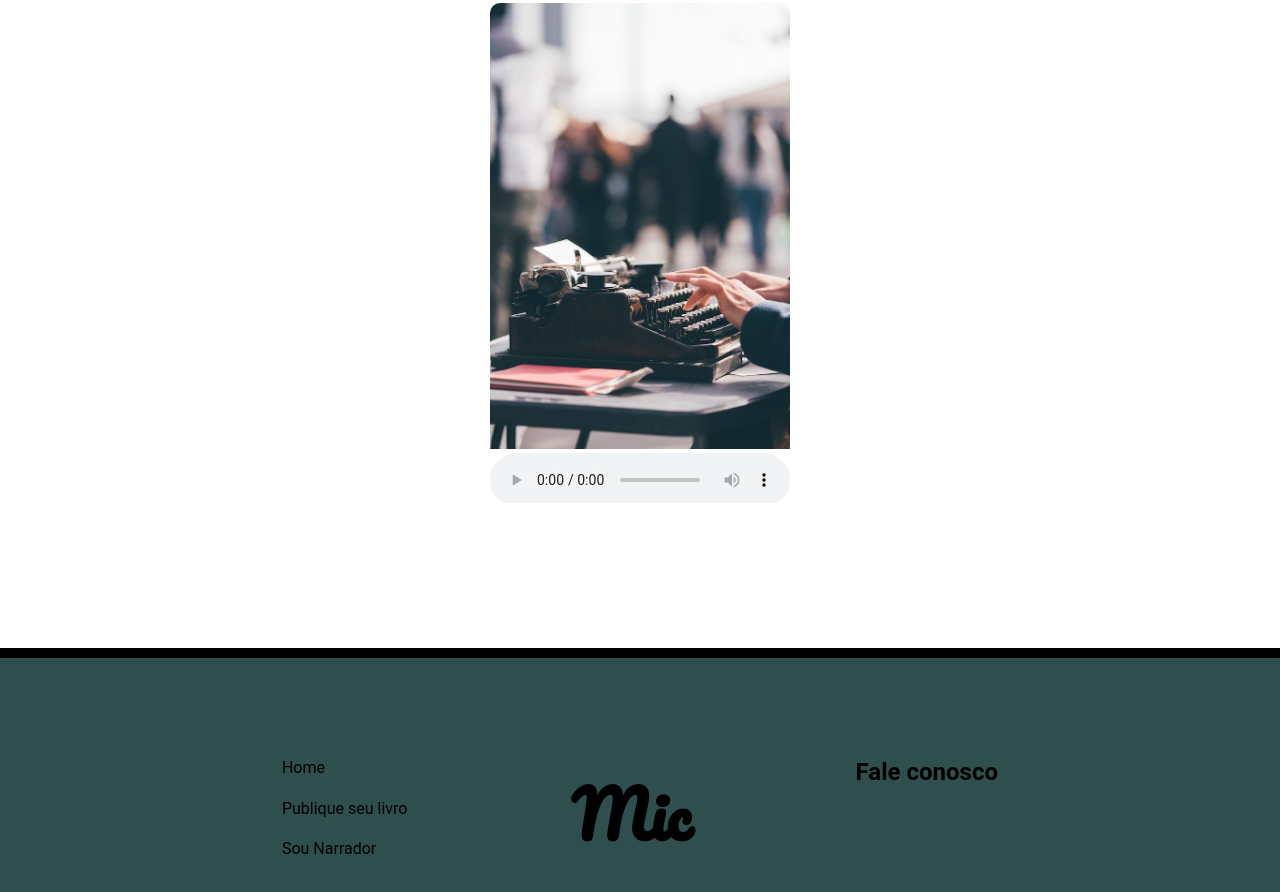
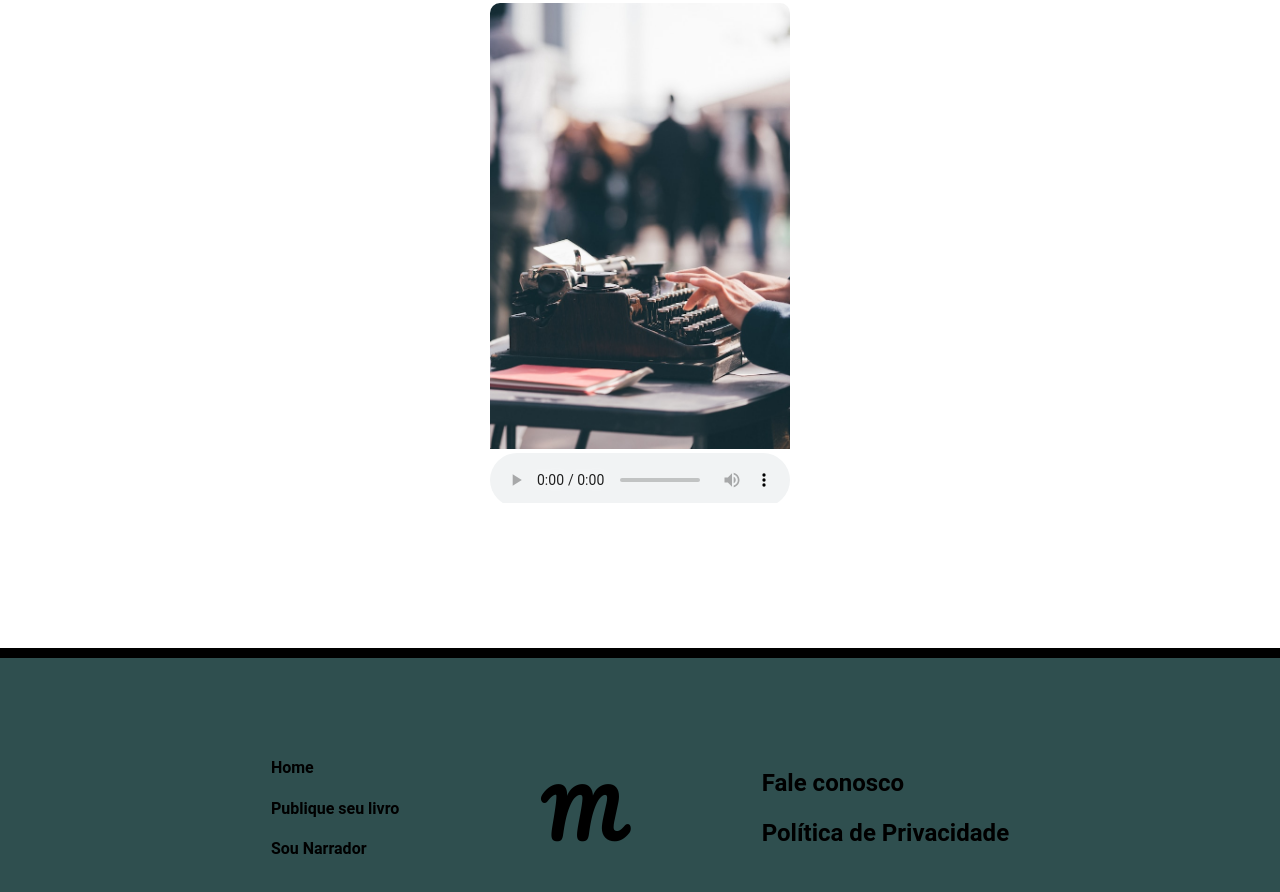
Before and after one commit to Affmesquita/MIC-production, a plain HTML site: page index.html in a window 1280 px wide. Shown: the part 1442-2334 px from the top of the page. Drawn offline with Linux system fonts and the light colour scheme.

Commit message:
atualizado

```diff
--- a/css/style.css
+++ b/css/style.css
@@ -97,8 +97,8 @@ header {
 
     border-bottom: 10px solid black;
 
-   position: relative;
-   top: 100px;
+    position: relative;
+    top: 100px;
 
     color: white;
     text-shadow: 2px 3px 2px black;
@@ -210,7 +210,13 @@ footer ul {
 }
 footer a {
     color: black;
+    font-weight: bold;
 }
 footer a:hover {
     color: aliceblue;
 }
+.fale-conosco {
+    display: flex;
+    flex-direction: column;
+    justify-content: space-around;
+}
--- a/index.html
+++ b/index.html
@@ -68,18 +68,21 @@
         <footer>
 
             <div>
+
                 <ul>
                     <li><a href="">Home</a></li>
                     <li><a href="">Publique seu livro</a></li>
                     <li><a href="">Sou Narrador</a></li>
                 </ul>
+
             </div>
 
-            <h1 id="logo">Mic</h1>
+            <h1 id="logo">M</h1>
 
-            <div>
+            <div class="fale-conosco">
 
                 <h2><a href="">Fale conosco</a></h2>
+                <h2><a href="">Política de Privacidade</a></h2>
 
             </div>
         </footer>
```
